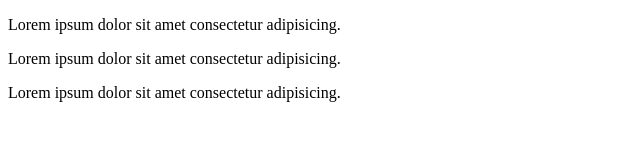
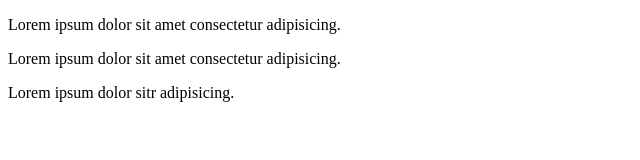
Before and after one commit to RupeshDeveloper/project1, a plain HTML site: page index.html in a window 1280 px wide. Shown: the whole page, without its empty margins (0-640 px from the left). Drawn offline with Linux system fonts and the light colour scheme.

Commit message:
change content

```diff
--- a/index.html
+++ b/index.html
@@ -11,7 +11,7 @@
         <div class="child">
             <p>Lorem ipsum dolor sit amet consectetur adipisicing.</p>
             <p>Lorem ipsum dolor sit amet consectetur adipisicing.</p>
-            <p>Lorem ipsum dolor sit amet consectetur adipisicing.</p>
+            <p>Lorem ipsum dolor sitr adipisicing.</p>
         </div>
     </div>
 </body>
```
